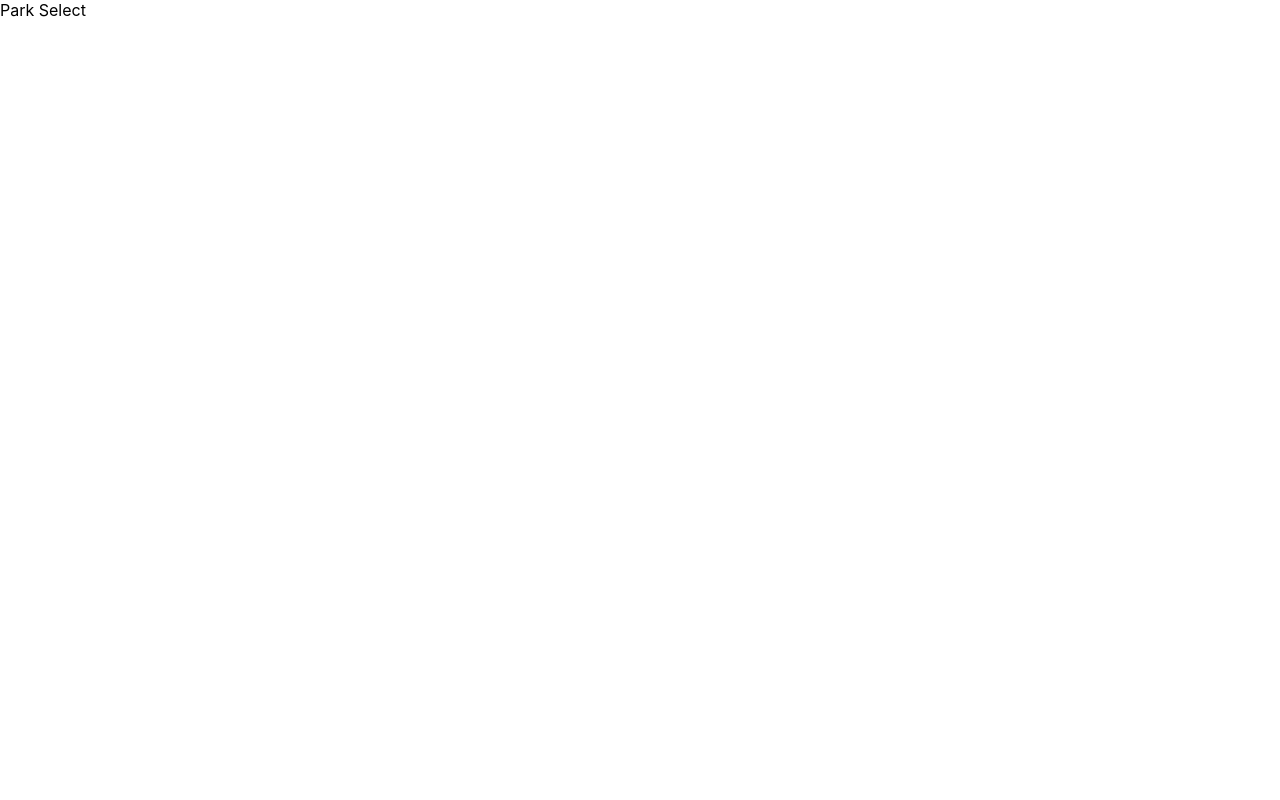
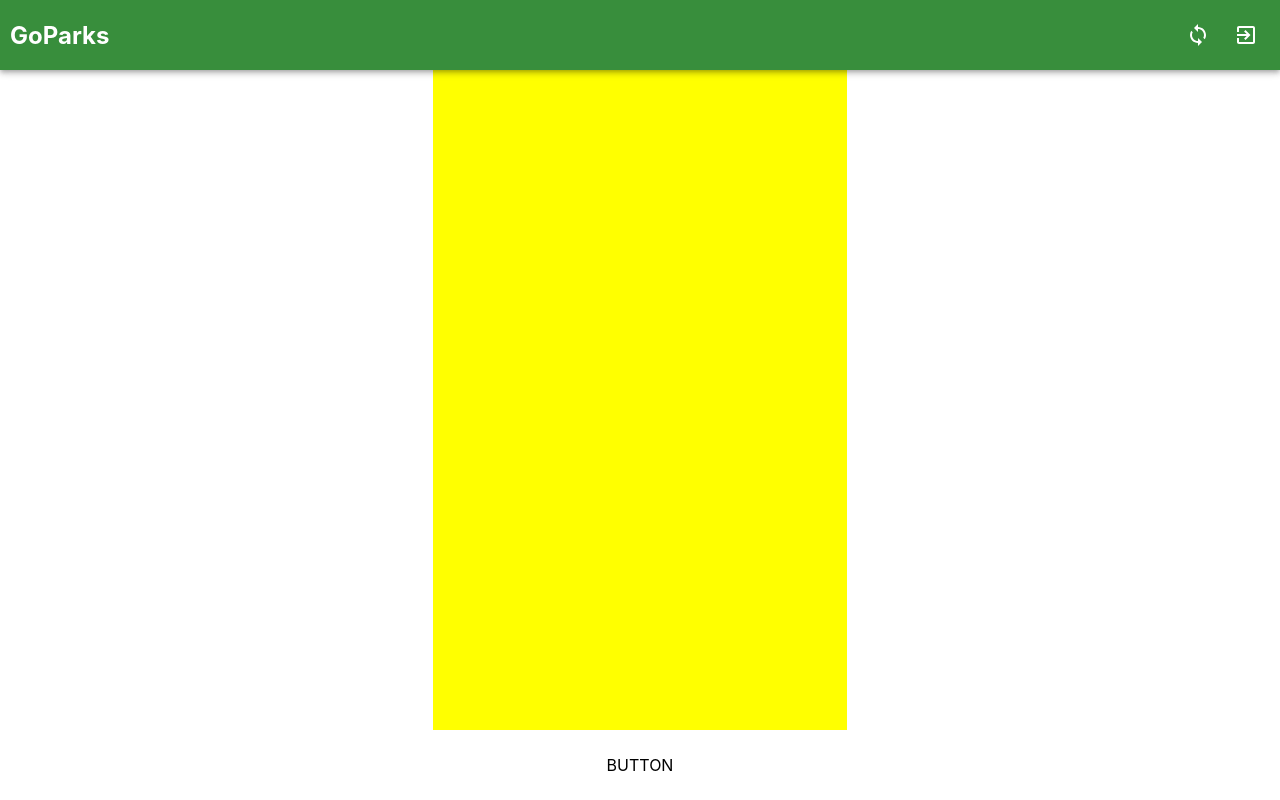
Before and after one commit to devadeka/go-parks-old, a React (Create React App) app: page /park_select in a window 1280 px wide. Built offline with nearby package versions, Linux system fonts and the light colour scheme.

Commit message:
Base app page structure set

```diff
--- a/package.json
+++ b/package.json
@@ -3,6 +3,8 @@
   "version": "0.1.0",
   "private": true,
   "dependencies": {
+    "@material-ui/core": "^4.11.2",
+    "@material-ui/icons": "^4.11.2",
     "@testing-library/jest-dom": "^5.11.4",
     "@testing-library/react": "^11.1.0",
     "@testing-library/user-event": "^12.1.10",
--- a/src/App.js
+++ b/src/App.js
@@ -1,13 +1,17 @@
+import { ThemeProvider } from '@material-ui/core';
 import { Route, Switch } from 'react-router-dom';
+import { theme } from './components/presentational/AppTheme';
 import ParkSelectScreen from './components/container/ParkSelectScreen';
 import SplashScreen from './components/container/SplashScreen';
 
 function App() {
   return (
-    <Switch>
-      <Route path="/" component={SplashScreen} exact />
-      <Route path="/park_select" component={ParkSelectScreen} expact />
-    </Switch>
+    <ThemeProvider theme={theme}>
+      <Switch>
+        <Route path="/" component={SplashScreen} exact />
+        <Route path="/park_select" component={ParkSelectScreen} expact />
+      </Switch>
+    </ThemeProvider>
   );
 }
 
--- a/src/components/container/ParkSelectScreen/index.js
+++ b/src/components/container/ParkSelectScreen/index.js
@@ -1,5 +1,17 @@
 import React from 'react';
+import Header from '../../presentational/Page/Header';
+import {
+  PageComponent,
+  BodyComponent,
+  FooterComponent,
+} from '../../presentational/Page/styled';
 
-const ParkSelect = () => <div>Park Select</div>;
+const ParkSelect = () => (
+  <PageComponent>
+    <Header />
+    <BodyComponent></BodyComponent>
+    <FooterComponent>BUTTON</FooterComponent>
+  </PageComponent>
+);
 
 export default ParkSelect;
--- a/src/components/container/SplashScreen/styled.js
+++ b/src/components/container/SplashScreen/styled.js
@@ -7,6 +7,7 @@ export const SplashScreenPage = styled(PageComponent)`
     justify-content: center;
     align-items: center;
     flex-direction: column;
+    background-color: lightgreen;
   }
 `;
 
--- /dev/null
+++ b/src/components/presentational/AppTheme.js
@@ -0,0 +1,14 @@
+import { createMuiTheme } from '@material-ui/core/styles';
+import Green from '@material-ui/core/colors/green';
+import Lime from '@material-ui/core/colors/lime';
+
+export const theme = createMuiTheme({
+  palette: {
+    primary: {
+      main: Green[700],
+    },
+    secondary: {
+      main: Lime[500],
+    },
+  },
+});
--- /dev/null
+++ b/src/components/presentational/Page/Header/index.js
@@ -0,0 +1,21 @@
+import React from 'react';
+import {
+  HeaderTitle,
+  HeaderComponent,
+  HeaderButton,
+  SyncUpIcon,
+  LogoutIcon,
+} from './styled';
+
+const Header = () => (
+  <HeaderComponent>
+    <HeaderTitle>GoParks</HeaderTitle>
+    <HeaderButton>
+      <SyncUpIcon />
+    </HeaderButton>
+    <HeaderButton>
+      <LogoutIcon />
+    </HeaderButton>
+  </HeaderComponent>
+);
+export default Header;
--- /dev/null
+++ b/src/components/presentational/Page/Header/styled.js
@@ -0,0 +1,28 @@
+import styled from 'styled-components';
+import AppBar from '@material-ui/core/AppBar';
+import IconButton from '@material-ui/core/IconButton';
+import SyncIcon from '@material-ui/icons/Sync';
+import ExitToAppIcon from '@material-ui/icons/ExitToApp';
+
+export const HeaderComponent = styled(AppBar).attrs({
+  position: 'static',
+})`
+  &&& {
+    height: 70px;
+    padding: 10px;
+    align-items: center;
+    display: flex;
+    flex-direction: row;
+  }
+`;
+
+export const HeaderTitle = styled.h2`
+  flex: 1;
+`;
+export const HeaderButton = styled(IconButton)``;
+export const SyncUpIcon = styled(SyncIcon)`
+  color: white;
+`;
+export const LogoutIcon = styled(ExitToAppIcon)`
+  color: white;
+`;
--- a/src/components/presentational/Page/styled.js
+++ b/src/components/presentational/Page/styled.js
@@ -3,5 +3,24 @@ import styled from 'styled-components';
 export const PageComponent = styled.div`
   height: 100vh;
   width: 100vw;
-  background-color: lightgreen;
+  display: flex;
+  flex-direction: column;
+  align-items: center;
 `;
+
+export const BodyComponent = styled.div`
+  width: 100%;
+  max-width: 414px;
+  overflow-y: scroll;
+  flex: 1;
+  background-color: yellow;
+`;
+
+export const FooterComponent = styled.div`
+  width: 100%;
+  max-width: 414px;
+  height: 70px;
+  display: flex;
+  justify-content: center;
+  align-items: center;
+`;
```
Also changed, not shown: src/components/presentational/Page/index.js (+5 -3 lines), 2 other files (tests, documents, lock files or other folders).
